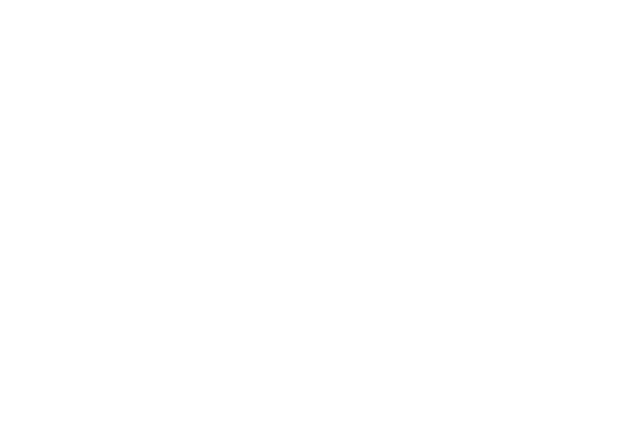
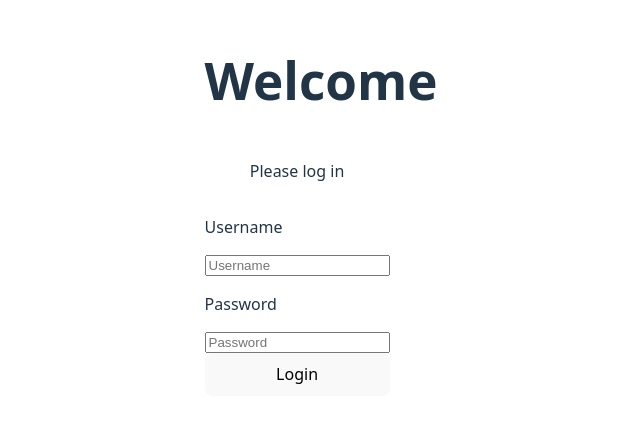
Before and after one commit to BB-WEX/Ibrahim-REACT-ToDoList, a React (Vite) app: page / in a window 1280 px wide. Shown: the part 193-616 px from the top of the page, without its empty margins (319-959 px from the left). Built offline with nearby package versions, Linux system fonts and the light colour scheme.

Commit message:
Added Login Page

```diff
--- a/src/App.jsx
+++ b/src/App.jsx
@@ -1,7 +1,17 @@
-import { useState } from 'react'
+import { useState } from "react";
+import Greeting from "./Greeting";
+import TaskPage from "./TaskPage";
 
 function App() {
-  return;
+
+  const [isLoggedIn, setIsLoggedIn] = useState(false);
+
+  return (
+    <>
+      <h1>Welcome</h1>
+      <div> {isLoggedIn ? <TaskPage isLoggedIn={setIsLoggedIn}/> : <Greeting isLoggedIn={setIsLoggedIn}/>} </div>
+    </>
+  );
 }
 
-export default App
+export default App;
--- a/src/Greeting.jsx
+++ b/src/Greeting.jsx
@@ -0,0 +1,39 @@
+import { useState } from "react";
+import Input from "./Inputs";
+
+const Greeting = ({isLoggedIn}) => {
+  const [username, setUsername] = useState("");
+  const [password, setPassword] = useState("");
+
+  const handleLogin = () => {
+    if (!username || !password) {
+      alert("Enter a suitable username and password");
+    } else {
+      isLoggedIn(true);
+    }
+  };
+
+  return (
+    <div className="greeting">
+      <p>Please log in</p>
+      <div className="login-form">
+        <p>Username</p>
+        <Input
+          text="Username"
+          value={username}
+          onChange={(event) => setUsername(event.target.value)}
+        />
+
+        <p>Password</p>
+        <Input
+          text="Password"
+          value={password}
+          onChange={(event) => setPassword(event.target.value)}
+        />
+        <button onClick={handleLogin}>Login</button>
+      </div>
+    </div>
+  );
+};
+
+export default Greeting;
--- /dev/null
+++ b/src/Inputs.jsx
@@ -0,0 +1,5 @@
+const Input = ({text, value, onChange}) => {
+    return <input type="text" placeholder={text} value={value} onChange={onChange}/>
+};
+
+export default Input;
--- a/src/TaskList.jsx
+++ b/src/TaskList.jsx
@@ -0,0 +1,8 @@
+
+const TaskList = () => {
+    return (
+        <p>Total Tasks:</p>
+    );
+};
+
+export default TaskList;
--- /dev/null
+++ b/src/TaskPage.jsx
@@ -0,0 +1,17 @@
+import TaskList from "./TaskList"
+
+const TaskPage = ({isLoggedIn}) => {
+
+    const handleLogOut = () => {
+        isLoggedIn(false);
+    };
+
+    return(
+        <>
+        <TaskList/>
+        <button onClick={handleLogOut}>Log Out</button>
+        </>
+    );
+};
+
+export default TaskPage;
--- a/src/index.css
+++ b/src/index.css
@@ -15,6 +15,23 @@
   text-rendering: optimizeLegibility;
   -webkit-font-smoothing: antialiased;
   -moz-osx-font-smoothing: grayscale;
+}
+
+.greeting{
+  display: flex;
+  flex-direction: column;
+  align-items: center;
+  align-content: center;
+  justify-content: space-evenly;
+  width: fit-content;
+  height: fit-content;
+  gap: 0;
+}
+
+.login-form{
+  display: flex;
+  flex-direction: column;
+  gap: 0;
 }
 
 a {
```
